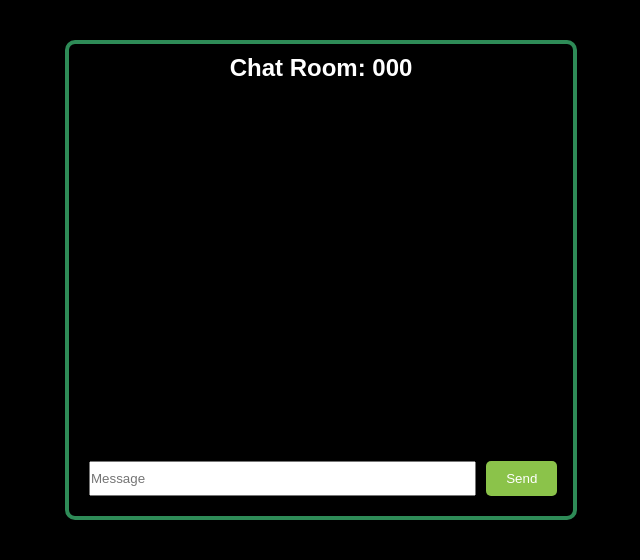
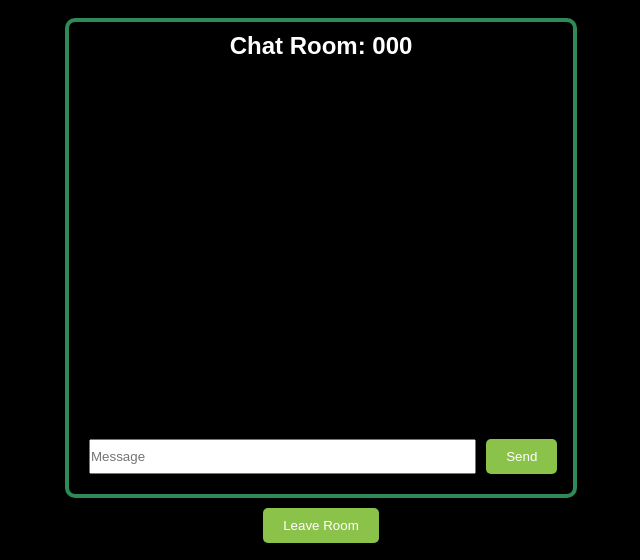
Before and after one commit to WiseVizo/chatapp, a Flask app: template templates/roomv1.html in a window 1280 px wide. Shown: the part 240-800 px from the top of the page, without its empty margins (319-959 px from the left). Run offline with Flask 3, Linux system fonts and the light colour scheme; the template is opened without the code that fills it: most values are stand-ins (such as "Sample title", 1, 10 or a date in 2020); some libraries are stand-ins or nearby versions.

Commit message:
fixed some bugs and better chat log

```diff
--- a/mainv1.py
+++ b/mainv1.py
@@ -110,11 +110,24 @@ def disconnect():
     name = session.get("displayName")
     leave_room(room)
     if room in rooms:
-        rooms[room]["members"] -= 1
-        if rooms[room]["members"] <1:
+        # rooms[room]["members"] -= 1
+        # if rooms[room]["members"] <1:
+        #     del rooms[room]
+        participants = list(chatapp.server.manager.get_participants('/', room))
+        num_participants = len(participants)
+        if num_participants<1:
             del rooms[room]
+
     send({"name": name, "message": "has left the room"}, to=room)
     print(f"{name} has left the room")
+
+@chatapp.on("leave_room")
+def leaveRoom():
+    room = session.get("room")
+    name = session.get("displayName")
+    leave_room(room)
+    join_url = url_for("join", name=name)
+    chatapp.emit("redirect_to_join", {"url": join_url}, room=request.sid)
 
 if __name__ == "__main__":
     port = int(os.environ.get("PORT", 5000))
--- a/static/css/stylesv1.css
+++ b/static/css/stylesv1.css
@@ -276,6 +276,10 @@ body {
 .messages{
     height: 70%;
     padding: 10px;
+    overflow-y: auto;
+    overflow-x: hidden;
+    word-wrap: break-word; /* Break long words onto new lines */
+
 }
 
 .inputs{
@@ -309,3 +313,33 @@ margin: 10px;
 .myName{
     color: var(--accent-color);
 }
+
+.text{
+    margin: 5px;
+    position: relative;
+}
+
+.muted{
+    font-size: 0.8em;
+    color: var(--neon-red);
+    text-shadow: 0 0 5px rgba(255, 0, 0, 0.5), /* Neon effect */
+                 0 0 10px rgba(255, 0, 0, 0.3);
+    position: absolute; /* Position the timestamp absolutely */
+    right: 0; /* Align it to the right of the container */
+    bottom: 0;
+}
+
+.leave-btn button{
+    background-color: var(--accent-color);
+    color: white;
+    padding: 10px 20px;
+    border: none;
+    border-radius: 5px;
+    cursor: pointer;
+    transition: background-color 0.3s ease;
+    margin-top: 10px;
+}
+
+.leave-btn button:hover{
+    background-color: var(--neon-red);
+}
--- a/templates/roomv1.html
+++ b/templates/roomv1.html
@@ -1,7 +1,7 @@
 {% extends 'base.html' %}
 {% block room %}
 <div class="message-box">
-    <div class="message-box-in">
+  <div class="message-box-in">
   <h2>Chat Room: {{code}}</h2>
   <div class="messages" id="messages"></div>
   <div class="inputs">
@@ -17,17 +17,22 @@
     </button>
 </div>
   </div>
+  <div class="leave-btn"><button onclick="onLeave()">
+    Leave Room
+  </button></div>
 </div>
 <script type="text/javascript">
   var socketio = io();
   // var socketio = io('https://chatapp-prod2.onrender.com');
 
   const messages = document.getElementById("messages");
+  messages.scrollTop = messages.scrollHeight;
 
   const createMessage = (name, msg, fullName) => {
   const date = new Date();
   const hours = date.getHours();   // Get the current hour (0-23)
   const minutes = date.getMinutes(); // Get the current minutes (0-59)
+  const messages = document.getElementById("messages");
 
   const formattedTime = `${hours.toString().padStart(2, '0')}:${minutes.toString().padStart(2, '0')}`;
     const nameClass = fullName === "{{fullName}}" ? 'myName' : '';
@@ -37,10 +42,12 @@
             <strong >${name}</strong>: ${msg}
         </span>
         <span class="muted">
-            ,${formattedTime}
+          ${formattedTime}
         </span>
     </div>`;
     messages.innerHTML += content;
+
+    messages.scrollTop = messages.scrollHeight;
   };
 
   // connecting enter key down with send btn
@@ -56,6 +63,14 @@
     createMessage(data.name, data.message, data.fullName);
   });
 
+  socketio.on("redirect_to_join", (data)=>{
+    window.location.href = data.url;
+  });
+
+  const onLeave = ()=>{
+    socketio.emit("leave_room");
+  }
+
   const sendMessage = () => {
     const message = document.getElementById("message");
     if (message.value == "") return;
```
